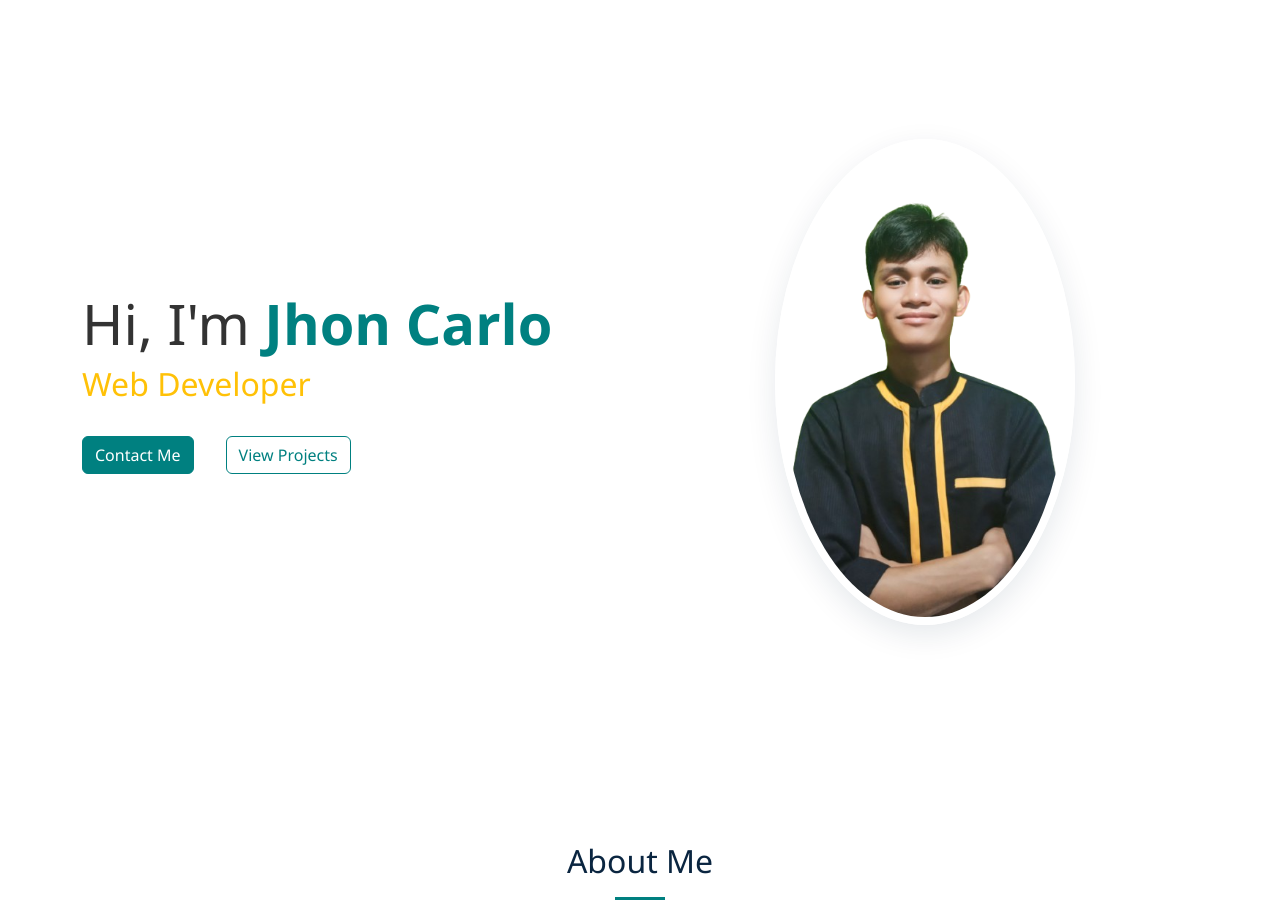
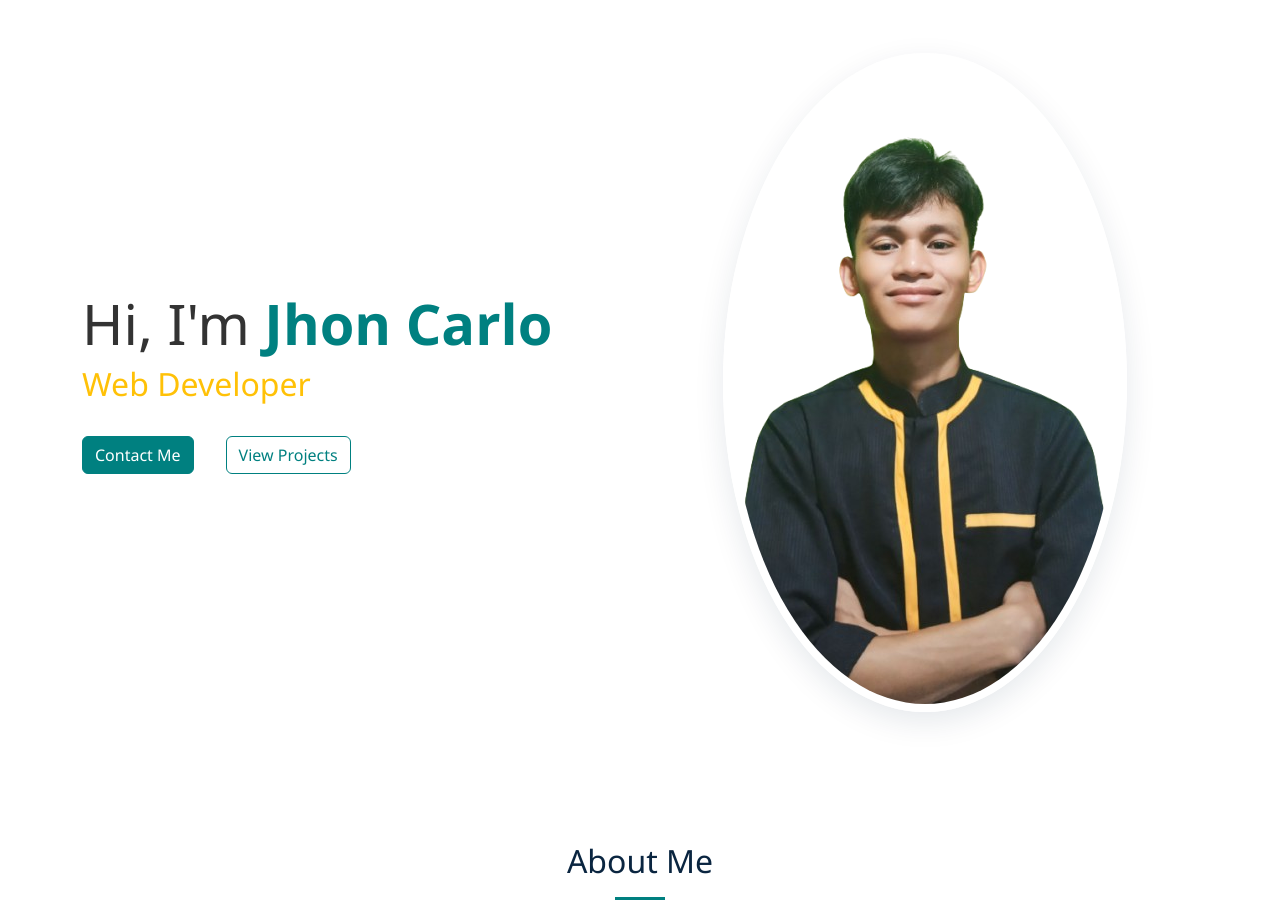
Before and after one commit to JeysiDev/Porfolio, a PHP site: page / in a window 1280 px wide. Shown: the part 58-978 px from the top of the page. Run offline with PHP 8.4, Linux system fonts and the light colour scheme; some libraries are stand-ins or nearby versions.

Commit message:
Add new features and update hero.css

```diff
--- a/css/components/hero.css
+++ b/css/components/hero.css
@@ -18,10 +18,13 @@
 }
 
 .profile-img {
-    max-width: 300px;
+    max-width: 100%;
+    height: auto;
     border: 8px solid var(--white);
     box-shadow: 0 10px 30px rgba(10, 37, 64, 0.1);
     transition: transform 0.3s ease, box-shadow 0.3s ease;
+    object-fit: cover;
+    border-radius: 50%;
 }
 
 .profile-img:hover {
```
